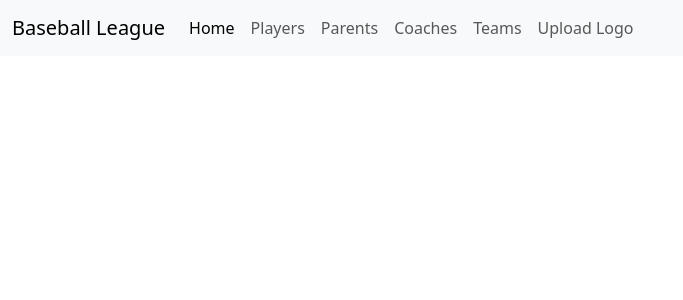
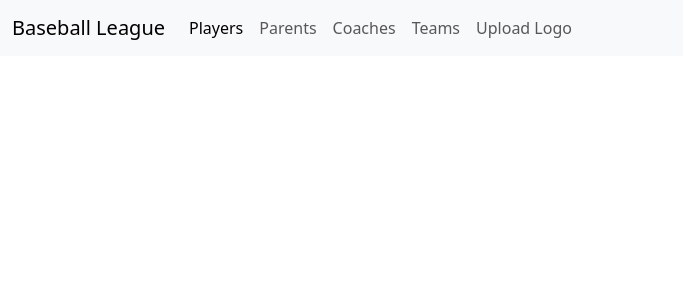
Before and after one commit to alexvazquez2000/baseball, a PHP site: page /templates/header.php in a window 1280 px wide. Shown: the top 300 px of the page, without its empty margins (0-683 px from the left). Run offline with PHP 8.4, Linux system fonts and the light colour scheme.

Commit message:
remove list from menu to make it simpler

```diff
--- a/src/php/templates/header.php
+++ b/src/php/templates/header.php
@@ -12,31 +12,18 @@
   <div class="container-fluid">
   <a class="navbar-brand" href="index.php">Baseball League</a>
   <button class="navbar-toggler" type="button" data-bs-toggle="collapse"
-        data-bs-target="#navbarSupportedContent" aria-controls="navbarSupportedContent"
+   data-bs-target="#navbarNavAltMarkup" aria-controls="navbarNavAltMarkup"
     aria-expanded="false" aria-label="Toggle navigation">
     <span class="navbar-toggler-icon"></span>
    </button>
-      <div class="collapse navbar-collapse" id="navbarSupportedContent">
-        <ul class="navbar-nav me-auto mb-2 mb-lg-0">
-          <li class="nav-item">
-            <a class="nav-link active" aria-current="page" href="#">Home</a>
-          </li>
-          <li class="nav-item">
-            <a class="nav-link" href="list_players.php">Players</a>
-          </li>
-		  <li class="nav-item">
+      <div class="collapse navbar-collapse" id="navbarNavAltMarkup">
+	    <div class="navbar-nav">
+          <a class="nav-link active" aria-current="page" href="list_players.php">Players</a>
 	      <a class="nav-link" href="list_parents.php">Parents</a>
-		  </li>
-		  <li class="nav-item">
 	      <a class="nav-link" href="list_coaches.php">Coaches</a>
-		  </li>
-		  <li class="nav-item">
 	      <a class="nav-link" href="edit_teams.php">Teams</a>
-		  </li>
-		  <li class="nav-item">
 	      <a class="nav-link" href="upload_logo.php">Upload Logo</a>
-		  </li>
-        </ul>
+		  </div>
       </div>
     </div>
   </nav>
```
Lines whose indentation alone changed are shown as unchanged.
